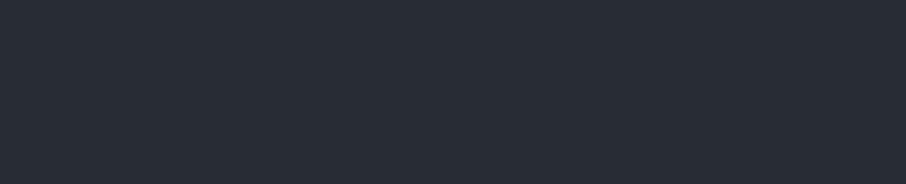
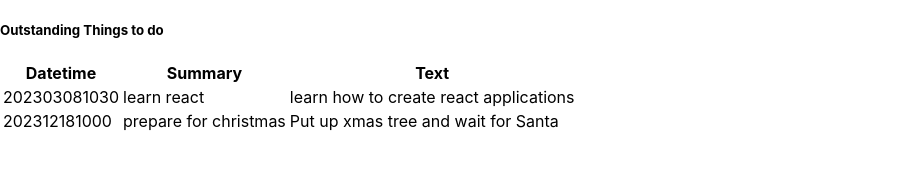
Before and after one commit to robertwilkinson9/js-react-todo, a React (Create React App) app: page / in a window 1280 px wide. Shown: the top 184 px of the page, without its empty margins (0-906 px from the left). Built offline with nearby package versions, Linux system fonts and the light colour scheme.

Commit message:
this displays the static 2 element todo list badly and with no banner

```diff
--- a/src/App.js
+++ b/src/App.js
@@ -1,12 +1,14 @@
 import Banner from './Banner.js';
-import todoList from './todoList.js';
+import TodoList from './todoList.js';
 import './App.css';
 
 function App() {
   return (
 	  <div>
+	  {/*`
 	  <Banner />
-	  <todoList />
+	  */}
+	  <TodoList />
 	  </div>
   );
 }
--- /dev/null
+++ b/src/todoItem.js
@@ -0,0 +1,11 @@
+const TodoItem = ({ todo }) => {
+  return (
+    <tr>
+      <td>{todo.datetime}</td>
+      <td>{todo.summary}</td>
+      <td>{todo.text}</td>
+    </tr>
+  );
+};
+
+export default TodoItem;
--- a/src/todoList.css
+++ b/src/todoList.css
@@ -1,19 +1,19 @@
-.Todolist {
+.todoList {
   text-align: center;
 }
 
-.Todolist-logo {
+.todoList-logo {
   height: 40vmin;
   pointer-events: none;
 }
 
 @media (prefers-reduced-motion: no-preference) {
-  .Todolist-logo {
-    animation: Todolist-logo-spin infinite 20s linear;
+  .todoList-logo {
+    animation: todoList-logo-spin infinite 20s linear;
   }
 }
 
-.Todolist-header {
+.todoList-header {
   background-color: #282c34;
   min-height: 100vh;
   display: flex;
@@ -24,11 +24,11 @@
   color: white;
 }
 
-.Todolist-link {
+.todoList-link {
   color: #61dafb;
 }
 
-@keyframes Todolist-logo-spin {
+@keyframes todoList-logo-spin {
   from {
     transform: rotate(0deg);
   }
--- a/src/todoList.js
+++ b/src/todoList.js
@@ -1,9 +1,71 @@
-import './Todolist.css';
+/* import './todoList.css'; */
+import React, { useState } from "react";
+import TodoItem from "./todoItem";
 
-function Todolist() {
+const todoArray = [
+	{
+		id: 1,
+		datetime: 202303081030,
+		summary: "learn react",
+		text: "learn how to create react applications",
+	},
+	{
+		id: 2,
+		datetime:202312181000,
+		summary: "prepare for christmas",
+		text: "Put up xmas tree and wait for Santa",
+	},
+];
+
+
+const TodoList = () => {
+  const todos = todoArray;
+
+	/*
+  const [todos, setTodos] = useState(todoArray);
+  const addTodo = () => {
+    setTodos([
+      ...todos,
+      {
+        id: 3,
+	datetime: 202304081030,
+	summary: "improve typescript",
+	text: "learn how to write better typescript",
+      },
+    ]);
+  };
+*/
+
   return (
-	  <Todolist />
+    <>
+      <div className="row mb-2">
+        <h5 className="themeFontColor text-center">
+          Outstanding Things to do
+        </h5>
+      </div>
+      <table className="table table-hover">
+        <thead>
+          <tr>
+            <th>Datetime</th>
+            <th>Summary</th>
+            <th>Text</th>
+          </tr>
+        </thead>
+        <tbody>
+          {todos.map((h) => (
+            <TodoItem key={h.id} todo={h} />
+          ))}
+        </tbody>
+      </table>
+	  {
+	  /*
+      <button className="btn btn-primary" onClick={addTodo}>
+        Add
+      </button>
+      */
+	  }
+    </>
   );
-}
+};
 
-export default Todolist;
+export default TodoList;
```
